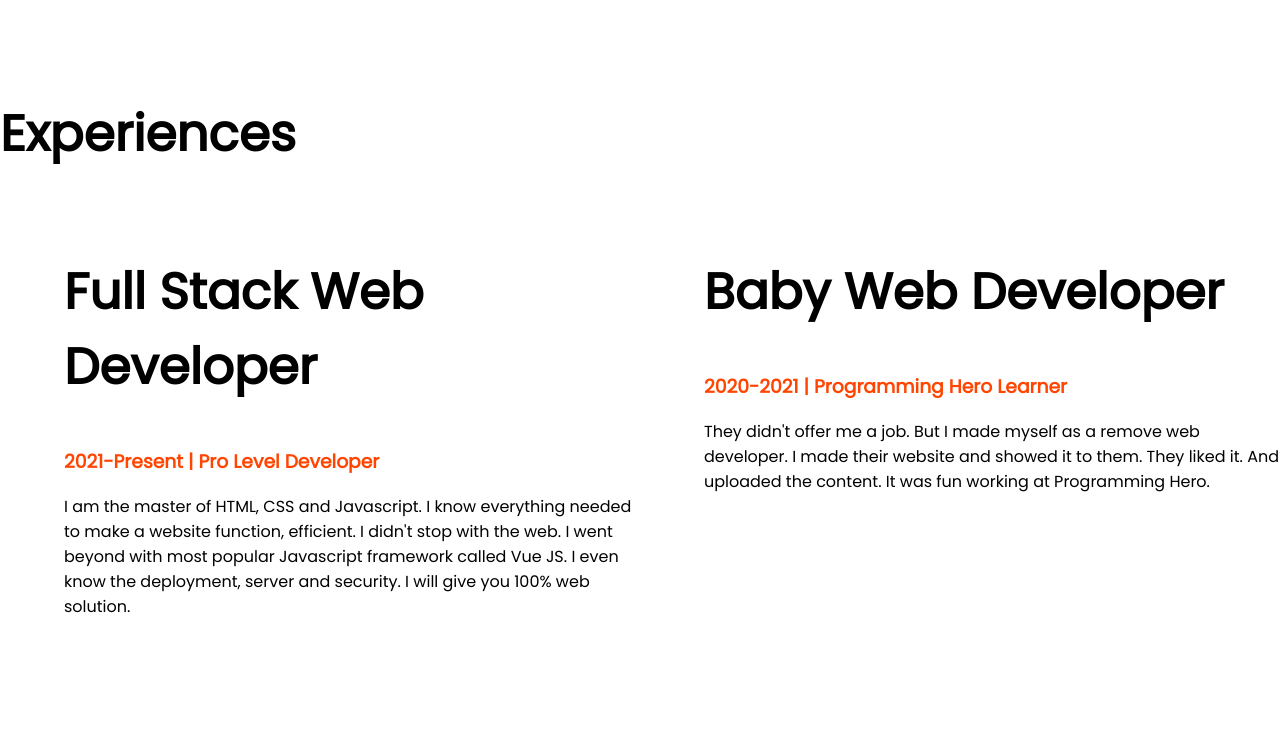
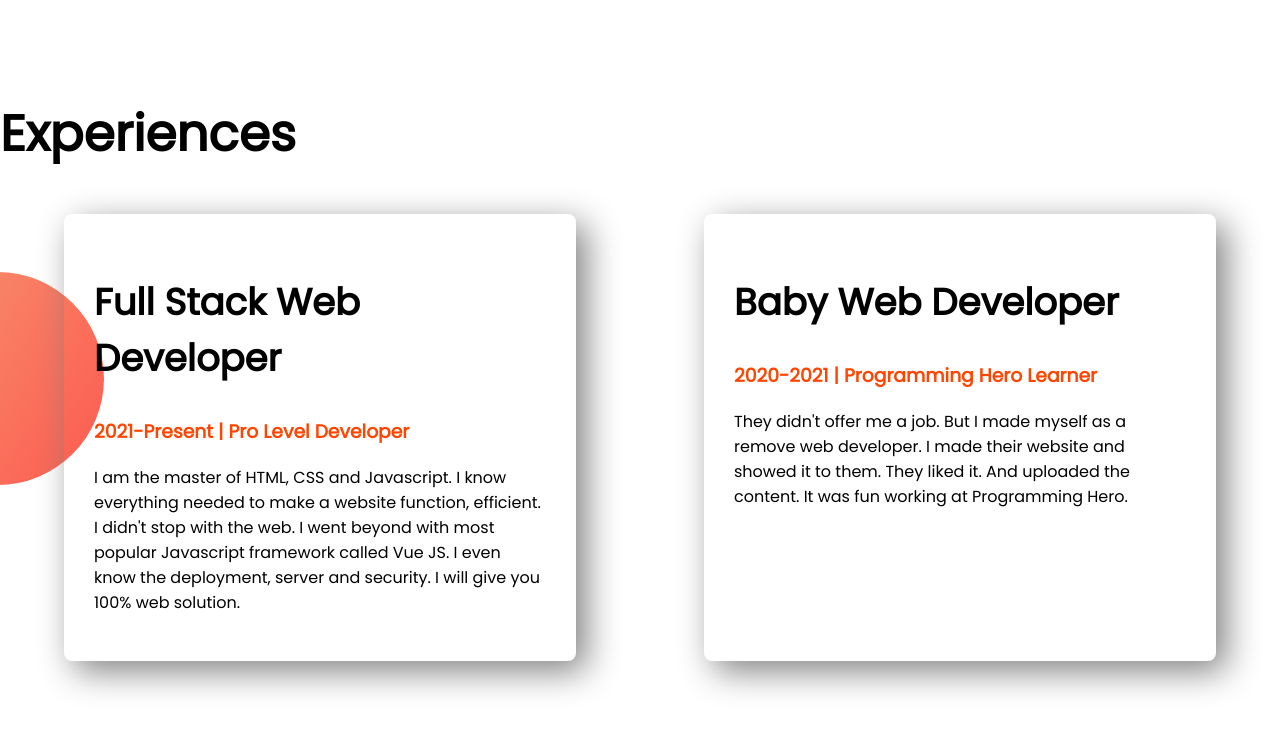
Before and after one commit to Jamee415/deveeloper-portfolio, a plain HTML site: page index.html in a window 1280 px wide. Shown: the part 990-1722 px from the top of the page. Drawn offline with Linux system fonts and the light colour scheme.

Commit message:
box-shadow

```diff
--- a/index.html
+++ b/index.html
@@ -48,8 +48,8 @@
     <section class="experiences">
         <h1>Experiences</h1>
         <div class="flexible">
-            <div class="half-width">
-                <h1>Full Stack Web Developer</h1>
+            <div class="experience-item">
+                <h2>Full Stack Web Developer</h2>
                 <h3 class="highlight">2021-Present | Pro Level Developer</h3>
                 <p>I am the master of HTML, CSS and Javascript. I know everything needed to make a website function,
                     efficient. I didn't stop with the web. I went beyond with most popular Javascript framework called
@@ -57,8 +57,8 @@
                     JS. I even know the deployment, server and security. I will give you 100% web solution.</p>
             </div>
 
-            <div class="half-width">
-                <h1>Baby Web Developer</h1>
+            <div class="experience-item">
+                <h2>Baby Web Developer</h2>
                 <h3 class="highlight">2020-2021 | Programming Hero Learner</h3>
                 <p>They didn't offer me a job. But I made myself as a remove web developer. I made their website and
                     showed
--- a/style.css
+++ b/style.css
@@ -4,6 +4,9 @@ body{
 }
 h1{
     font-size: 50px;
+}
+h2{
+    font-size: 37px;
 }
 .orange-color{
     color: orange;
@@ -44,3 +47,16 @@ h1{
     background-repeat: no-repeat;
     background-position: right;
 }
+.experiences{
+    background-image: url(images/exp-bg.png);
+    background-repeat: no-repeat;
+    background-position: left;
+}
+.experience-item{
+    box-shadow: 10px 10px  35px grey;
+    width: 40%;
+    margin-left: 5%;
+    margin-right: 5%;
+    padding: 30px;
+    border-radius: 8px;
+}
```
